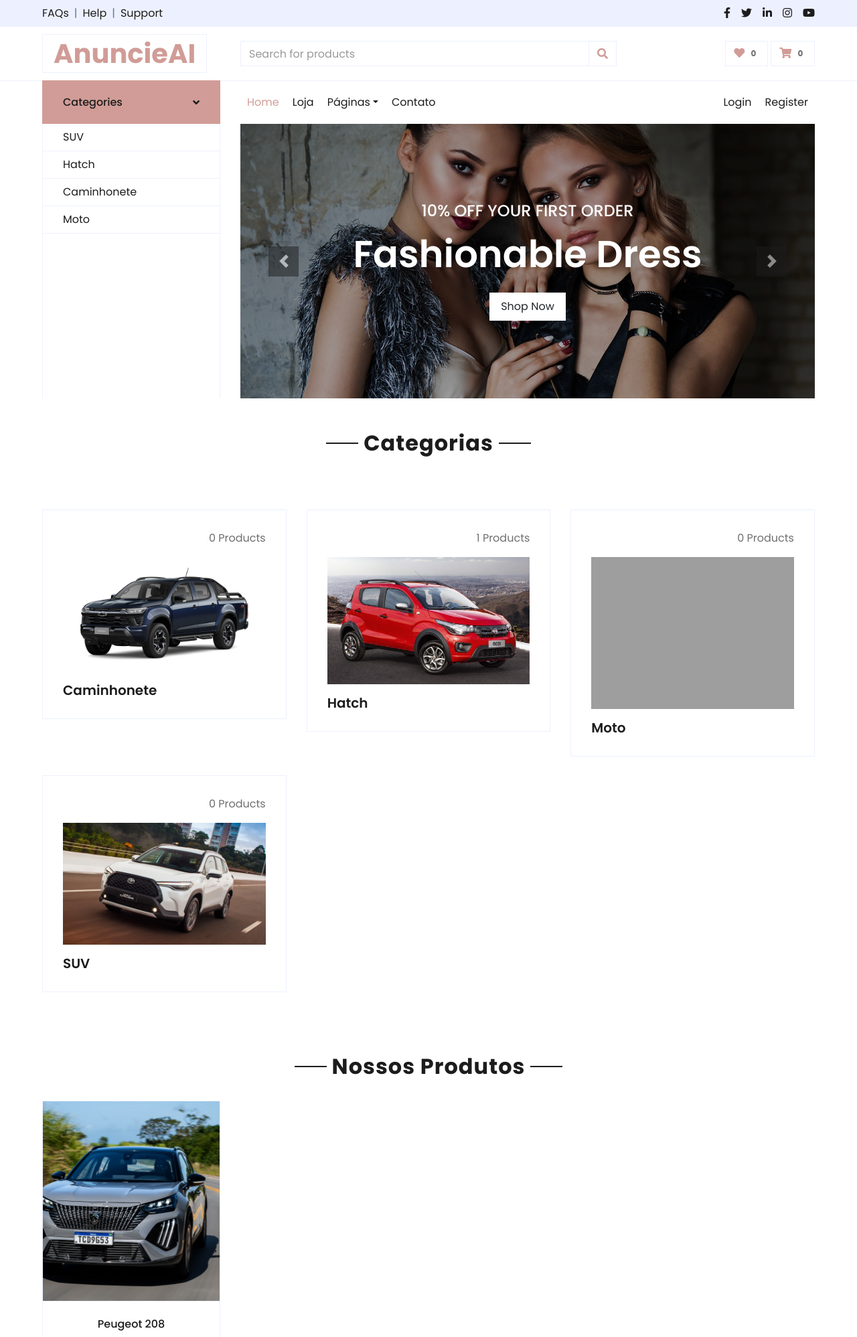
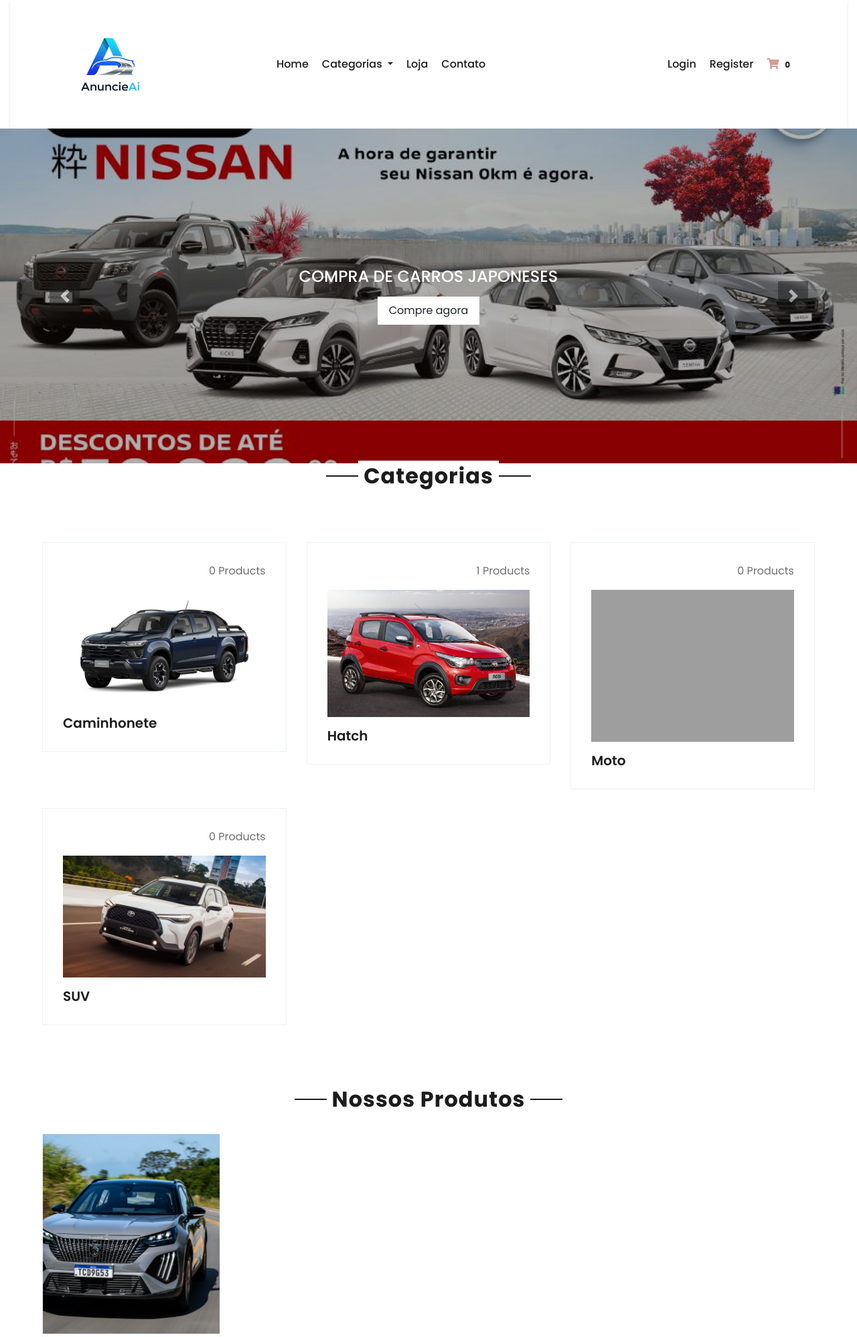
Before and after one commit to ArthConf/confessorcar, a Django app: page / in a window 1280 px wide. Shown: the top 1997 px of the page at 67% size. Run offline with Django 5.2, Linux system fonts and the light colour scheme; data comes from the database, SQL or seed files in the repository; some libraries are stand-ins or nearby versions; grey boxes are pictures that could not be loaded.

Commit message:
alterações no carrossel

```diff
--- a/anuncieai/templates/includes/navbar.html
+++ b/anuncieai/templates/includes/navbar.html
@@ -1,134 +1,78 @@
 {% load static %}
 
+<body>
+    <!-- Navbar Start -->
+    <div class="container-fluid">
+        <!-- Top Navigation -->
+        <nav class="navbar navbar-expand-lg navbar-light bg-light py-3">
+            <div class="container">
+                <!-- Logo -->
+                <a href="{% url 'home' %}" class="navbar-brand">
+                    <img src="{% static 'img/logo_anuncieai.png' %}" alt="AnuncieAI Logo" class="logo-img">
+                </a>
 
-<body>
-    <!-- Topbar Start -->
-    <div class="container-fluid">
-        <div class="row bg-secondary py-2 px-xl-5">
-            <div class="col-lg-6 d-none d-lg-block">
-                <div class="d-inline-flex align-items-center">
-                    <a class="text-dark" href="">FAQs</a>
-                    <span class="text-muted px-2">|</span>
-                    <a class="text-dark" href="">Help</a>
-                    <span class="text-muted px-2">|</span>
-                    <a class="text-dark" href="">Support</a>
+                <!-- Toggle Button for Mobile -->
+                <button class="navbar-toggler" type="button" data-toggle="collapse" data-target="#navbarNav">
+                    <span class="navbar-toggler-icon"></span>
+                </button>
+
+                <!-- Navigation Links -->
+                <div class="collapse navbar-collapse" id="navbarNav">
+                    <ul class="navbar-nav mx-auto">
+                        <li class="nav-item">
+                            <a href="{% url 'home' %}" class="nav-link">Home</a>
+                        </li>
+                        <li class="nav-item dropdown">
+                            <a class="nav-link dropdown-toggle" href="#" id="categoriesDropdown" role="button" data-toggle="dropdown">
+                                Categorias
+                            </a>
+                            <div class="dropdown-menu" aria-labelledby="categoriesDropdown">
+                                {% for cat in opcoes %}
+                                <a class="dropdown-item" href="{{ cat.get_url }}">{{ cat.categoria_nome }}</a>
+                                {% endfor %}
                             </div>
-            </div>
-            <div class="col-lg-6 text-center text-lg-right">
-                <div class="d-inline-flex align-items-center">
-                    <a class="text-dark px-2" href="">
-                        <i class="fab fa-facebook-f"></i>
-                    </a>
-                    <a class="text-dark px-2" href="">
-                        <i class="fab fa-twitter"></i>
-                    </a>
-                    <a class="text-dark px-2" href="">
-                        <i class="fab fa-linkedin-in"></i>
-                    </a>
-                    <a class="text-dark px-2" href="">
-                        <i class="fab fa-instagram"></i>
-                    </a>
-                    <a class="text-dark pl-2" href="">
-                        <i class="fab fa-youtube"></i>
-                    </a>
-                </div>
-            </div>
-        </div>
-        <div class="row align-items-center py-3 px-xl-5">
-            <div class="col-lg-3 d-none d-lg-block">
-                <a href="" class="text-decoration-none">
-                    <h1 class="m-0 display-5 font-weight-semi-bold"><span class="text-primary font-weight-bold border px-3 mr-1">AnuncieAI</h1>
-                </a>
-            </div>
-            <div class="col-lg-6 col-6 text-left">
-                <form action="">
-                    <div class="input-group">
-                        <input type="text" class="form-control" placeholder="Search for products">
-                        <div class="input-group-append">
-                            <span class="input-group-text bg-transparent text-primary">
-                                <i class="fa fa-search"></i>
-                            </span>
-                        </div>
-                    </div>
-                </form>
-            </div>
-            <div class="col-lg-3 col-6 text-right">
-                <a href="" class="btn border">
-                    <i class="fas fa-heart text-primary"></i>
-                    <span class="badge">0</span>
-                </a>
-                <a href="" class="btn border">
+                        </li>
+                        <li class="nav-item">
+                            <a href="{% url 'loja' %}" class="nav-link">Loja</a>
+                        </li>
+                        <li class="nav-item">
+                            <a href="#" class="nav-link">Contato</a>
+                        </li>
+                    </ul>
+
+                    <!-- Right Side Items -->
+                    <div class="navbar-nav ml-auto">
+                        <a href="#" class="nav-item nav-link">Login</a>
+                        <a href="#" class="nav-item nav-link">Register</a>
+                        <a href="#" class="nav-item nav-link">
                             <i class="fas fa-shopping-cart text-primary"></i>
                             <span class="badge">0</span>
                         </a>
                     </div>
                 </div>
             </div>
-    <!-- Topbar End -->
-
-
-    <!-- Navbar Start -->
-    <div class="container-fluid mb-5">
-        <div class="row border-top px-xl-5">
-            <div class="col-lg-3 d-none d-lg-block">
-                <a class="btn shadow-none d-flex align-items-center justify-content-between bg-primary text-white w-100" data-toggle="collapse" href="#navbar-vertical" style="height: 65px; margin-top: -1px; padding: 0 30px;">
-                    <h6 class="m-0">Categories</h6>
-                    <i class="fa fa-angle-down text-dark"></i>
-                </a>
-                <nav class="collapse show navbar navbar-vertical navbar-light align-items-start p-0 border border-top-0 border-bottom-0" id="navbar-vertical">
-                    <div class="navbar-nav w-100 overflow-hidden" style="height: 410px">
-                        {% for cat in opcoes %}
-                        <a href="{{ cat.get_url }}" class="nav-item nav-link">{{ cat.categoria_nome }}</a>
-                        {% endfor %}
-                    </div>
         </nav>
     </div>
-            <div class="col-lg-9">
-                <nav class="navbar navbar-expand-lg bg-light navbar-light py-3 py-lg-0 px-0">
-                    <a href="" class="text-decoration-none d-block d-lg-none">
-                        <h1 class="m-0 display-5 font-weight-semi-bold"><span class="text-primary font-weight-bold border px-3 mr-1">E</span>Shopper</h1>
-                    </a>
-                    <button type="button" class="navbar-toggler" data-toggle="collapse" data-target="#navbarCollapse">
-                        <span class="navbar-toggler-icon"></span>
-                    </button>
-                    <div class="collapse navbar-collapse justify-content-between" id="navbarCollapse">
-                        <div class="navbar-nav mr-auto py-0">
-                            <a href="index.html" class="nav-item nav-link active">Home</a>
-                            <a href="{% url 'loja' %}" class="nav-item nav-link">Loja</a>
-                            <div class="nav-item dropdown">
-                                <a href="#" class="nav-link dropdown-toggle" data-toggle="dropdown">Páginas</a>
-                                <div class="dropdown-menu rounded-0 m-0">
-                                    <a href="cart.html" class="dropdown-item">Carrinho</a>
-                                    <a href="checkout.html" class="dropdown-item">Checkout</a>
-                                </div>
-                            </div>
-                            <a href="contact.html" class="nav-item nav-link">Contato</a>
-                        </div>
-                        <div class="navbar-nav ml-auto py-0">
-                            <a href="" class="nav-item nav-link">Login</a>
-                            <a href="" class="nav-item nav-link">Register</a>
-                        </div>
-                    </div>
-                </nav>
+
+    <!-- Full Width Carousel -->
+    <div class="container-fluid px-0">
         <div id="header-carousel" class="carousel slide" data-ride="carousel">
             <div class="carousel-inner">
-                        <div class="carousel-item active" style="height: 410px;">
-                            <img class="img-fluid" src="{% static 'img/carousel-1.jpg' %}" alt="Image">
+                <div class="carousel-item active">
+                    <img class="w-100" src="{% static 'img/nissan_ofertas.jpg' %}" alt="Image" style="height: 500px; object-fit: cover;">
                     <div class="carousel-caption d-flex flex-column align-items-center justify-content-center">
-                                <div class="p-3" style="max-width: 700px;">
-                                    <h4 class="text-light text-uppercase font-weight-medium mb-3">10% Off Your First Order</h4>
-                                    <h3 class="display-4 text-white font-weight-semi-bold mb-4">Fashionable Dress</h3>
-                                    <a href="" class="btn btn-light py-2 px-3">Shop Now</a>
+                        <div class="p-3" style="max-width: 900px;">
+                            <h4 class="text-light text-uppercase font-weight-medium mb-3">Compra de carros japoneses</h4>
+                            <a href="" class="btn btn-light py-2 px-3">Compre agora</a>
                         </div>
                     </div>
                 </div>
-                        <div class="carousel-item" style="height: 410px;">
-                            <img class="img-fluid" src="{% static 'img/carousel-2.jpg' %}" alt="Image">
+                <div class="carousel-item">
+                    <img class="w-100" src="{% static 'img/imagens_vendas.png' %}" alt="Image" style="height: 500px; object-fit: cover;">
                     <div class="carousel-caption d-flex flex-column align-items-center justify-content-center">
-                                <div class="p-3" style="max-width: 700px;">
-                                    <h4 class="text-light text-uppercase font-weight-medium mb-3">10% Off Your First Order</h4>
-                                    <h3 class="display-4 text-white font-weight-semi-bold mb-4">Reasonable Price</h3>
-                                    <a href="" class="btn btn-light py-2 px-3">Shop Now</a>
+                        <div class="p-3" style="max-width: 900px;">
+                            <h4 class="text-light text-uppercase font-weight-medium mb-3">Carros em ofertas</h4>
+                            <a href="" class="btn btn-light py-2 px-3">Compre agora</a>
                         </div>
                     </div>
                 </div>
@@ -145,6 +89,46 @@
             </a>
         </div>
     </div>
-        </div>
-    </div>
-    <!-- Navbar End -->
+</body>
+
+<style>
+/* Adicione estes estilos ao seu CSS */
+/* Add these new styles for the logo */
+.logo-img {
+    height: 10rem; /* Ajuste a altura conforme necessário */
+    width: auto;
+    text-align:left;
+    object-fit: contain;
+}
+
+.navbar-brand {
+    padding: 0;
+    margin-right: 2rem;
+}
+
+/* Rest of your existing styles */
+.navbar {
+    box-shadow: 0 2px 4px rgba(0,0,0,0.1);
+}
+
+.navbar-nav .nav-link {
+    font-weight: 500;
+    padding: 0.5rem 1rem;
+}
+
+.carousel-item img {
+    width: 100%;
+    height: 500px;
+    object-fit: cover;
+}
+
+.dropdown-menu {
+    border-radius: 0;
+    border: none;
+    box-shadow: 0 2px 4px rgba(0,0,0,0.1);
+}
+
+.dropdown-item:hover {
+    background-color: #f8f9fa;
+}
+</style>
```
Also changed, not shown: anuncieai/anuncieai/static/img/imagens_vendas.png (added), anuncieai/anuncieai/static/img/logo_anuncieai.png (added), anuncieai/anuncieai/static/img/nissan_ofertas.jpg (added). Lines whose indentation alone changed are shown as unchanged.
